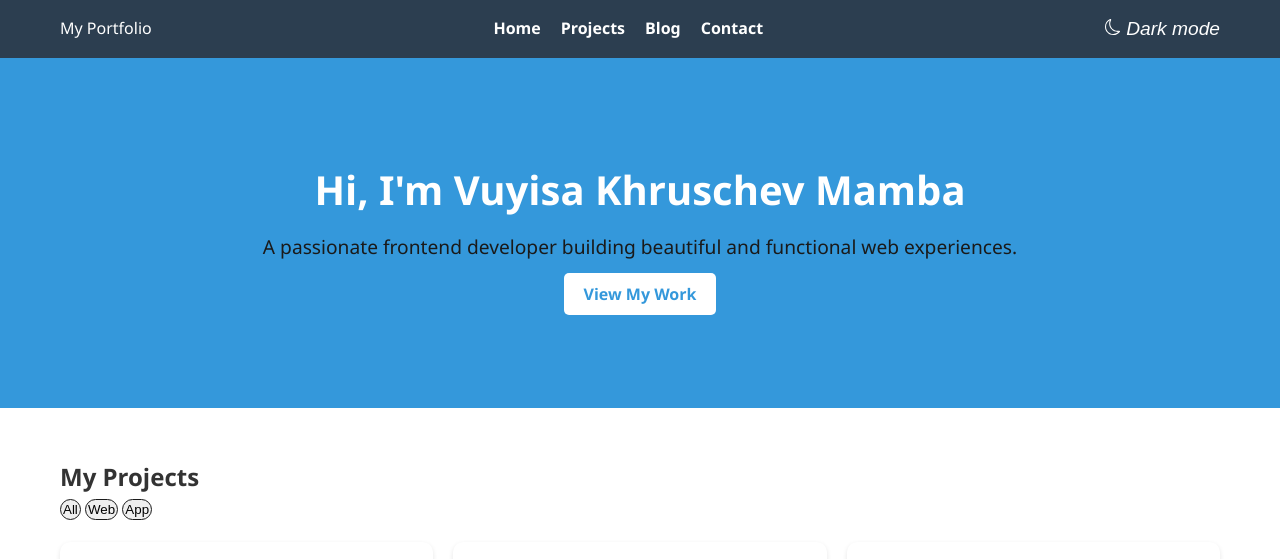
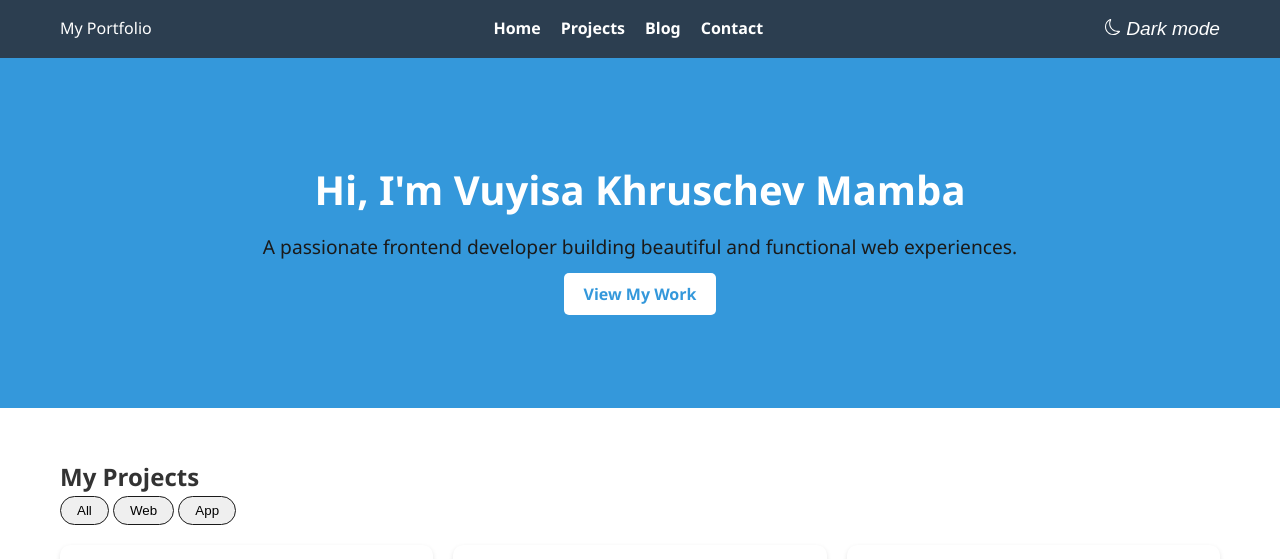
Before and after one commit to khruschev20/Portfolio-Website, a plain HTML site: page index.html in a window 1280 px wide. Shown: the top 559 px of the page. Drawn offline with Linux system fonts and the light colour scheme; no server answers.

Commit message:
Update style.css
adjusted buttons.

```diff
--- a/style.css
+++ b/style.css
@@ -99,7 +99,7 @@ nav {
 .filter-btn{
     border: 1px solid #1a1a1a;
     border-radius: 24px;
-    padding: 2px;
+    padding: 6px 16px 6px 16px;
 }
 
 .projects, .blog, .contact {
```
